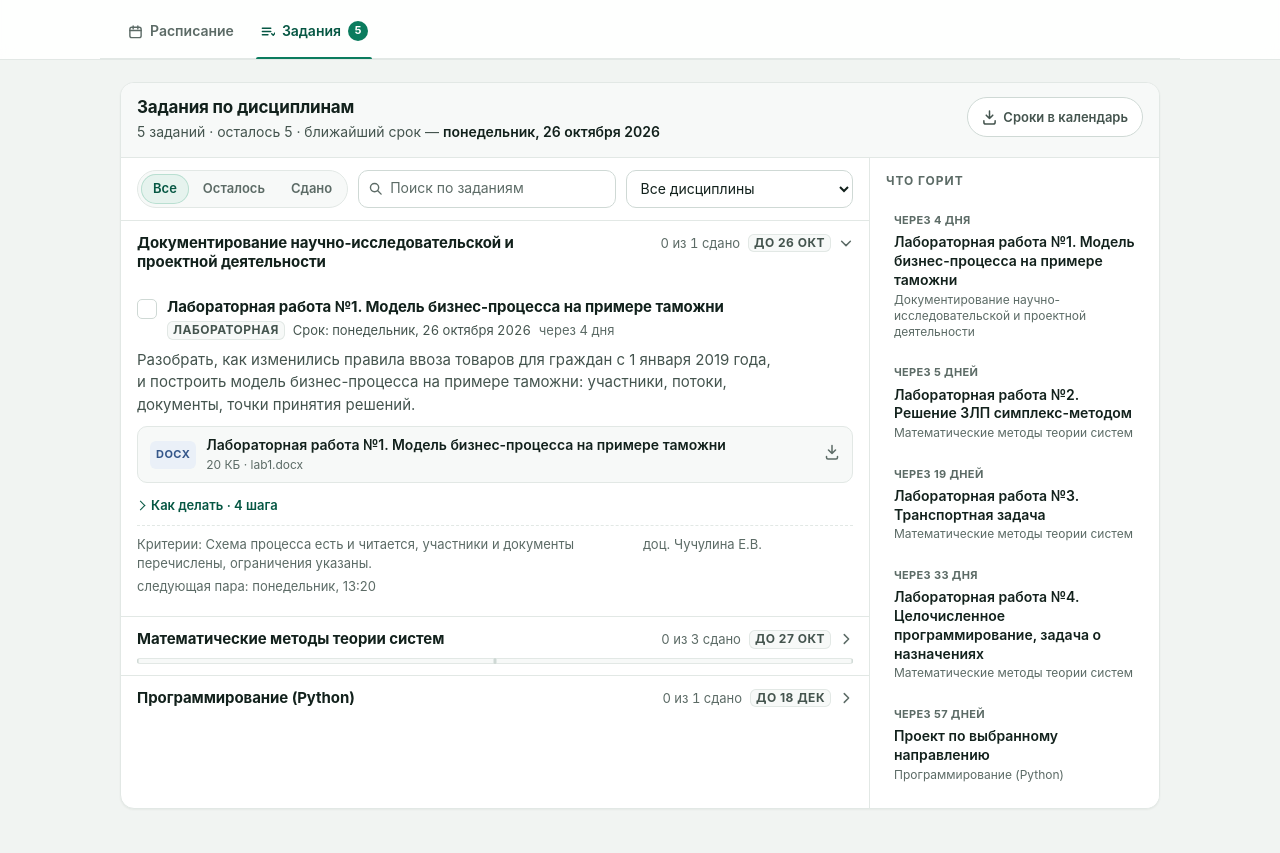
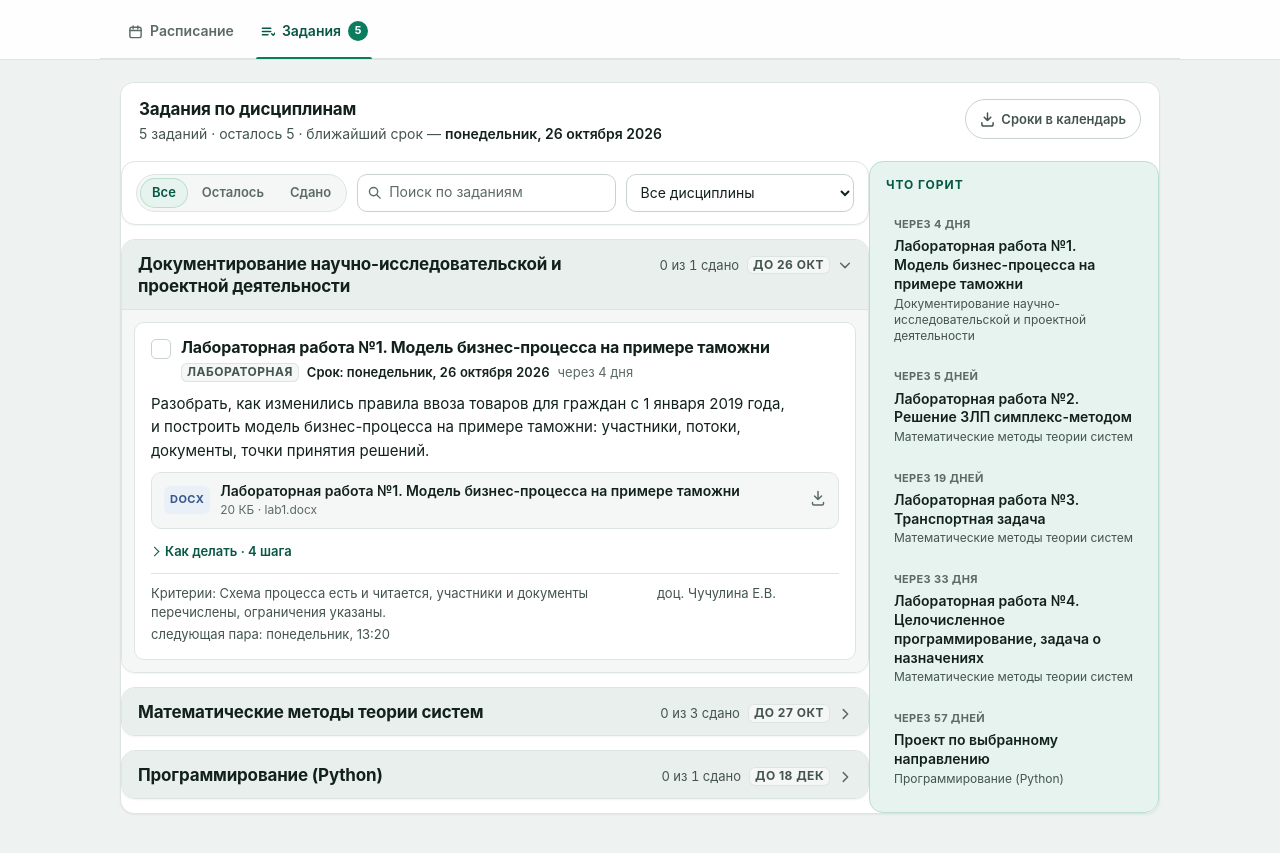
Before and after one commit to Titlehhhh/schedule, a website: page tasks.html in a window 1280 px wide. Shown: the part 53-906 px from the top of the page. Drawn offline with Linux system fonts and the light colour scheme.

Commit message:
Переделать раздел «Задания»: карточки, воздух, цвет по смыслу

```diff
--- a/app.js
+++ b/app.js
@@ -618,7 +618,7 @@
     h += '<svg class="disc__chevron" viewBox="0 0 16 16" width="14" height="14" aria-hidden="true" focusable="false">' +
          '<path d="M6 3l5 5-5 5" fill="none" stroke="currentColor" stroke-width="1.7" stroke-linecap="round" stroke-linejoin="round"/></svg>';
     h += '</span></span>';
-    h += railHTML(g);
+    if (isOpen) h += railHTML(g);   /* полоса сроков — только в раскрытой карточке */
     h += '</summary><div class="disc__body">';
     g.items.forEach(function (i) { h += taskHTML(i); });
     h += '</div></details>';
--- a/styles.css
+++ b/styles.css
@@ -4,11 +4,12 @@
    ========================================================================== */
 
 :root {
-  --bg: #f1f4f2;
+  --bg: #eef2f0;
   --surface: #ffffff;
-  --surface-2: #f7f9f8;
-  --line: #e2e8e5;
-  --line-strong: #cfd9d5;
+  --surface-2: #f4f7f6;
+  --surface-3: #e9efec;
+  --line: #dde5e1;
+  --line-strong: #c6d3ce;
 
   --text: #12211c;
   --text-2: #44544e;
@@ -842,6 +843,7 @@ a { color: var(--accent-ink); }
     --bg: #0d1312;
     --surface: #151d1b;
     --surface-2: #1a2321;
+    --surface-3: #202b28;
     --line: #26312e;
     --line-strong: #37443f;
 
@@ -994,9 +996,8 @@ a { color: var(--accent-ink); }
   align-items: flex-start;
   justify-content: space-between;
   gap: 12px;
-  padding: 14px 16px;
-  border-bottom: 1px solid var(--line);
-  background: var(--surface-2);
+  padding: 16px 18px;
+  background: var(--surface);
 }
 
 .tasks__headline { min-width: 0; }
@@ -1045,8 +1046,12 @@ a { color: var(--accent-ink); }
   flex-wrap: wrap;
   align-items: center;
   gap: 8px 10px;
-  padding: 12px 16px;
-  border-bottom: 1px solid var(--line);
+  padding: 12px 14px;
+  background: var(--surface);
+  border: 1px solid var(--line);
+  border-radius: var(--r-lg);
+  box-shadow: var(--shadow-sm);
+  margin-bottom: 14px;
 }
 
 /* сегментированный переключатель */
@@ -1125,16 +1130,25 @@ a { color: var(--accent-ink); }
 
 .tasks__list { min-width: 0; }
 
-.disc { border-bottom: 1px solid var(--line); }
-.disc:last-child { border-bottom: 0; }
+.disc {
+  background: var(--surface);
+  border: 1px solid var(--line);
+  border-radius: var(--r-lg);
+  box-shadow: var(--shadow-sm);
+  overflow: clip;
+  margin-bottom: 14px;
+}
+.disc:last-child { margin-bottom: 0; }
 
 .disc__head {
   display: block;
-  padding: 12px 16px 11px;
+  padding: 13px 16px 12px;
   cursor: pointer;
   list-style: none;
+  background: var(--surface-3);
   transition: background-color .15s ease;
 }
+.disc[open] .disc__head { border-bottom: 1px solid var(--line); }
 .disc__head::-webkit-details-marker { display: none; }
 .disc__head:hover { background: var(--surface-2); }
 .disc__head::marker { content: ""; }
@@ -1148,10 +1162,10 @@ a { color: var(--accent-ink); }
 }
 
 .disc__name {
-  font-size: .9375rem;
+  font-size: 1.0625rem;
   font-weight: 700;
   line-height: 1.3;
-  letter-spacing: -.005em;
+  letter-spacing: -.01em;
   text-wrap: pretty;
   overflow-wrap: anywhere;
   min-width: 0;
@@ -1167,7 +1181,7 @@ a { color: var(--accent-ink); }
 
 .disc__count {
   font-size: .8125rem;
-  color: var(--text-3);
+  color: var(--text-2);
   font-variant-numeric: tabular-nums;
 }
 
@@ -1210,15 +1224,21 @@ a { color: var(--accent-ink); }
   transform: translateX(-50%);
 }
 
-.disc__body { padding: 2px 0 6px; }
+.disc__body {
+  padding: 12px;
+  background: var(--surface-2);
+}
 
 /* ------------------------------- задания -------------------------------- */
 
 .task {
-  padding: 12px 16px 14px;
-  border-top: 1px solid var(--line);
+  padding: 14px 16px 15px;
+  background: var(--surface);
+  border: 1px solid var(--line);
+  border-radius: var(--r-md);
+  margin-bottom: 10px;
 }
-.task:first-child { border-top: 0; }
+.task:last-child { margin-bottom: 0; }
 
 .task__top {
   display: flex;
@@ -1252,10 +1272,10 @@ a { color: var(--accent-ink); }
 .task__head { min-width: 0; }
 
 .task__title {
-  font-size: .9375rem;
+  font-size: 1rem;
   font-weight: 700;
-  line-height: 1.3;
-  letter-spacing: -.005em;
+  line-height: 1.35;
+  letter-spacing: -.01em;
   text-wrap: pretty;
   overflow-wrap: anywhere;
 }
@@ -1269,8 +1289,10 @@ a { color: var(--accent-ink); }
   font-size: .8125rem;
   color: var(--text-2);
 }
-.task__due { font-variant-numeric: tabular-nums; }
+.task__due { font-variant-numeric: tabular-nums; color: var(--text); font-weight: 600; }
 .task__rel { color: var(--text-3); }
+.task--soon .task__rel { color: var(--warn); font-weight: 600; }
+.task--overdue .task__rel { color: var(--danger); font-weight: 600; }
 
 .chip--type { background: var(--surface-2); color: var(--text-2); box-shadow: inset 0 0 0 1px var(--line); }
 .chip--plain { background: var(--surface-2); color: var(--text-2); box-shadow: inset 0 0 0 1px var(--line); }
@@ -1289,10 +1311,10 @@ a { color: var(--accent-ink); }
 .task--done .task__meta { color: var(--text-3); }
 
 .task__what {
-  margin-top: 9px;
+  margin-top: 10px;
   font-size: .9375rem;
-  line-height: 1.5;
-  color: var(--text-2);
+  line-height: 1.55;
+  color: var(--text);
   max-width: 68ch;
 }
 
@@ -1319,12 +1341,12 @@ a { color: var(--accent-ink); }
 .task__steps[open] > summary::before { transform: rotate(45deg); }
 
 .steps {
-  margin-top: 8px;
-  padding-left: 22px;
+  margin-top: 9px;
+  padding-left: 24px;
   list-style: decimal;
   font-size: .9375rem;
-  line-height: 1.5;
-  color: var(--text-2);
+  line-height: 1.55;
+  color: var(--text);
 }
 .steps li { margin-top: 4px; }
 .steps li::marker { color: var(--text-3); font-weight: 600; }
@@ -1334,25 +1356,30 @@ a { color: var(--accent-ink); }
   flex-wrap: wrap;
   align-items: baseline;
   gap: 4px 14px;
-  margin-top: 10px;
-  padding-top: 9px;
-  border-top: 1px dashed var(--line);
+  margin-top: 12px;
+  padding-top: 10px;
+  border-top: 1px solid var(--line);
   font-size: .8125rem;
-  color: var(--text-3);
+  color: var(--text-2);
 }
 .task__crit { max-width: 60ch; }
 .task__link { color: var(--accent-ink); font-weight: 600; }
 
 /* -------------------------- что горит (aside) --------------------------- */
 
-.urgent { padding: 14px 16px 16px; background: var(--surface); }
+.urgent {
+  padding: 14px 16px 16px;
+  background: var(--accent-soft);
+  border: 1px solid var(--accent-line);
+  border-radius: var(--r-lg);
+}
 
 .urgent__title {
   font-size: .75rem;
   font-weight: 700;
   letter-spacing: .08em;
   text-transform: uppercase;
-  color: var(--text-3);
+  color: var(--accent-ink);
 }
 
 .urgent__list { margin-top: 10px; }
@@ -1370,7 +1397,7 @@ a { color: var(--accent-ink); }
   cursor: pointer;
   transition: background-color .15s ease;
 }
-.urgent__btn:hover { background: var(--surface-2); }
+.urgent__btn:hover { background: var(--surface); }
 
 .urgent__due {
   display: inline-block;
@@ -1398,14 +1425,14 @@ a { color: var(--accent-ink); }
   margin-top: 2px;
   font-size: .75rem;
   line-height: 1.35;
-  color: var(--text-3);
+  color: var(--text-2);
   overflow-wrap: anywhere;
 }
 
 .urgent__none {
   margin-top: 8px;
   font-size: .875rem;
-  color: var(--text-3);
+  color: var(--text-2);
 }
 
 /* ------------------------------ пустое ----------------------------------- */
```
